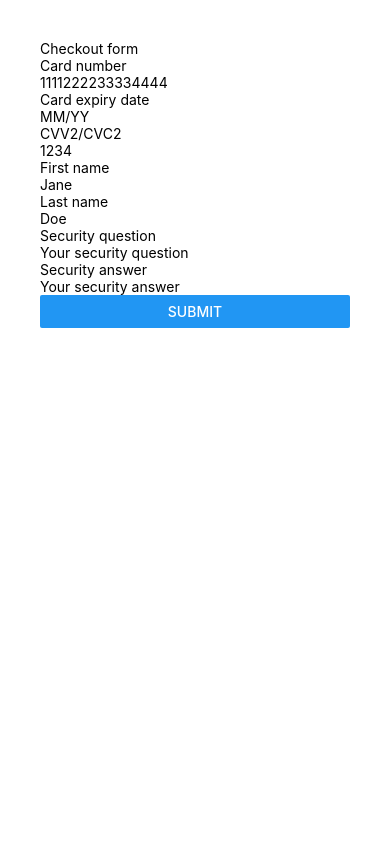
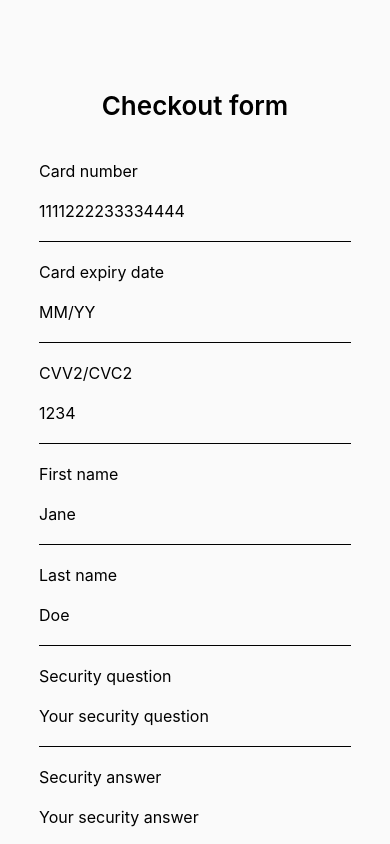
Before and after one commit to Shizopo/react-native-app-solve, a React Native app: screen / in a window 390 px wide. Built offline with nearby package versions, Linux system fonts and the light colour scheme.

Commit message:
add styling

```diff
--- a/package.json
+++ b/package.json
@@ -22,6 +22,7 @@
     "eslint": "^6.5.1",
     "eslint-plugin-flowtype": "^4.3.0",
     "eslint-plugin-import": "^2.18.2",
+    "eslint-plugin-prettier": "^3.1.1",
     "eslint-plugin-react": "^7.16.0",
     "jest": "24.9.0",
     "metro-react-native-babel-preset": "0.56.0",
--- a/src/App.js
+++ b/src/App.js
@@ -60,8 +60,8 @@ class App extends React.Component<Props, State> {
 
   render() {
     return (
-      <>
-        <View>
+      <ScrollView>
+        <View style={styles.container}>
           <FormBody
             onSubmit={this.handleSubmit}
             onCardTypeChange={this.handleCardTypeChange}
@@ -74,48 +74,19 @@ class App extends React.Component<Props, State> {
             isValid={this.state.isValid}
           />
         </View>
-      </>
+      </ScrollView>
     );
   }
 }
 
-// const styles = StyleSheet.create({
-//   scrollView: {
-//     backgroundColor: Colors.lighter,
-//   },
-//   engine: {
-//     position: "absolute",
-//     right: 0,
-//   },
-//   body: {
-//     backgroundColor: Colors.white,
-//   },
-//   sectionContainer: {
-//     marginTop: 32,
-//     paddingHorizontal: 24,
-//   },
-//   sectionTitle: {
-//     fontSize: 24,
-//     fontWeight: "600",
-//     color: Colors.black,
-//   },
-//   sectionDescription: {
-//     marginTop: 8,
-//     fontSize: 18,
-//     fontWeight: "400",
-//     color: Colors.dark,
-//   },
-//   highlight: {
-//     fontWeight: "700",
-//   },
-//   footer: {
-//     color: Colors.dark,
-//     fontSize: 12,
-//     fontWeight: "600",
-//     padding: 4,
-//     paddingRight: 12,
-//     textAlign: "right",
-//   },
-// });
+const styles = StyleSheet.create({
+  container: {
+    flex: 1,
+    textAlign: "center",
+    paddingTop: 70,
+    backgroundColor: "#fafafa",
+    height: "100%",
+  },
+});
 
 export default App;
--- a/src/FormBody/index.js
+++ b/src/FormBody/index.js
@@ -147,11 +147,17 @@ class FormBody extends React.Component<Props, State> {
 
     return (
       <View>
-        <View style={{ padding: 40 }}>
-          <Text>Checkout form</Text>
+        <View style={styles.formSection}>
+          <Text style={styles.formHeading}>Checkout form</Text>
 
-          <Text>Card number</Text>
+          <Text style={styles.label}>Card number</Text>
           <TextInput
+            style={[
+              styles.input,
+              {
+                borderBottomColor: valid.cardNum === true ? "#000" : "#ff0000",
+              },
+            ]}
             type="text"
             name="cardNum"
             id="cardNum"
@@ -159,25 +165,37 @@ class FormBody extends React.Component<Props, State> {
             maxLength={16}
             placeholder="1111222233334444"
             value={this.state.value}
-            // className={valid.cardNum === true ? "" : "invalidInput"}
             onChangeText={val => this.handleInput("cardNum", val)}
           />
 
           <View className="creditCardSecurity">
-            <Text>Card expiry date</Text>
+            <Text style={styles.label}>Card expiry date</Text>
             <TextInput
+              style={[
+                styles.input,
+                {
+                  borderBottomColor:
+                    valid.expirationDate === true ? "#000" : "#ff0000",
+                },
+              ]}
               type="text"
               name="expirationDate"
               id="expirationDate"
               maxLength={5}
               placeholder="MM/YY"
               value={this.state.value}
-              // className={valid.expirationDate === true ? "" : "invalidInput"}
               onChangeText={val => this.handleInput("expirationDate", val)}
             />
 
-            <Text>CVV2/CVC2</Text>
+            <Text style={styles.label}>CVV2/CVC2</Text>
             <TextInput
+              style={[
+                styles.input,
+                {
+                  borderBottomColor:
+                    valid.cardCvv === true ? "#000" : "#ff0000",
+                },
+              ]}
               type="text"
               inputMode="numeric"
               name="cardCvv"
@@ -186,52 +204,72 @@ class FormBody extends React.Component<Props, State> {
               maxLength={4}
               placeholder="1234"
               value={this.state.value}
-              // className={valid.cardCvv === true ? "" : "invalidInput"}
               onChangeText={val => this.handleInput("cardCvv", val)}
             />
           </View>
 
-          <Text>First name</Text>
+          <Text style={styles.label}>First name</Text>
           <TextInput
+            style={[
+              styles.input,
+              {
+                borderBottomColor:
+                  valid.firstName === true ? "#000" : "#ff0000",
+              },
+            ]}
             type="text"
             name="firstName"
             id="firstName"
             placeholder="Jane"
             value={this.state.value}
-            // className={valid.firstName === true ? "" : "invalidInput"}
             onChangeText={val => this.handleInput("firstName", val)}
           />
 
-          <Text>Last name</Text>
+          <Text style={styles.label}>Last name</Text>
           <TextInput
+            style={[
+              styles.input,
+              {
+                borderBottomColor: valid.lastName === true ? "#000" : "#ff0000",
+              },
+            ]}
             type="text"
             name="lastName"
             id="lastName"
             placeholder="Doe"
             value={this.state.value}
-            // className={valid.lastName === true ? "" : "invalidInput"}
             onChangeText={val => this.handleInput("lastName", val)}
           />
 
-          <Text>Security question</Text>
+          <Text style={styles.label}>Security question</Text>
           <TextInput
+            style={[
+              styles.input,
+              {
+                borderBottomColor: valid.question === true ? "#000" : "#ff0000",
+              },
+            ]}
             type="text"
             name="question"
             id="question"
             placeholder="Your security question"
             value={this.state.value}
-            // className={valid.question === true ? "" : "invalidInput"}
             onChangeText={val => this.handleInput("question", val)}
           />
 
-          <Text>Security answer</Text>
+          <Text style={styles.label}>Security answer</Text>
           <TextInput
+            style={[
+              styles.input,
+              {
+                borderBottomColor: valid.answer === true ? "#000" : "#ff0000",
+              },
+            ]}
             type="text"
             name="answer"
             id="answer"
             placeholder="Your security answer"
             value={this.state.value}
-            // className={valid.answer === true ? "" : "invalidInput"}
             onChangeText={val => this.handleInput("answer", val)}
           />
 
@@ -242,7 +280,7 @@ class FormBody extends React.Component<Props, State> {
           <Button
             type="submit"
             title="Submit"
-            // className="submitButton"
+            style={styles.submitButton}
             onPress={this.handleSubmit}
           />
         </View>
@@ -251,4 +289,39 @@ class FormBody extends React.Component<Props, State> {
   }
 }
 
+const styles = StyleSheet.create({
+  formSection: {
+    flex: 1,
+    flexGrow: 1,
+    justifyContent: "center",
+    alignSelf: "center",
+    width: "80%",
+  },
+  formHeading: {
+    alignSelf: "center",
+    paddingTop: 20,
+    paddingBottom: 20,
+    fontSize: 26,
+    fontWeight: "600",
+  },
+  label: {
+    paddingTop: 20,
+    fontSize: 16,
+  },
+  input: {
+    paddingTop: 20,
+    paddingBottom: 20,
+    fontSize: 16,
+    borderBottomWidth: 1,
+    borderStyle: "solid",
+  },
+  invalidInput: {
+    borderBottomWidth: 1,
+    borderStyle: "solid",
+  },
+  submitButton: {
+    margin: 40,
+  },
+});
+
 export default FormBody;
--- a/src/FormResult/index.js
+++ b/src/FormResult/index.js
@@ -77,14 +77,29 @@ class FormResult extends React.Component<Props, State> {
       );
     }
     return (
-      <View>
-        <Text>Card number: {cardNum.slice(-4)}</Text>
-        <Text>Card type: {cardType}</Text>
-        <Text>First Name: {firstName}</Text>
-        <Text>Last Name: {lastName}</Text>
+      <View style={styles.formSection}>
+        <Text style={styles.cardDetails}>Card number: {cardNum.slice(-4)}</Text>
+        <Text style={styles.cardDetails}>Card type: {cardType}</Text>
+        <Text style={styles.cardDetails}>First Name: {firstName}</Text>
+        <Text style={styles.cardDetails}>Last Name: {lastName}</Text>
       </View>
     );
   }
 }
 
+const styles = StyleSheet.create({
+  formSection: {
+    flex: 1,
+    flexGrow: 1,
+    justifyContent: "center",
+    alignSelf: "center",
+    width: "80%",
+  },
+  cardDetails: {
+    paddingTop: 20,
+    paddingBottom: 20,
+    fontSize: 20,
+  },
+});
+
 export default FormResult;
```
Also changed, not shown: 2 other files (tests, documents, lock files or other folders).
